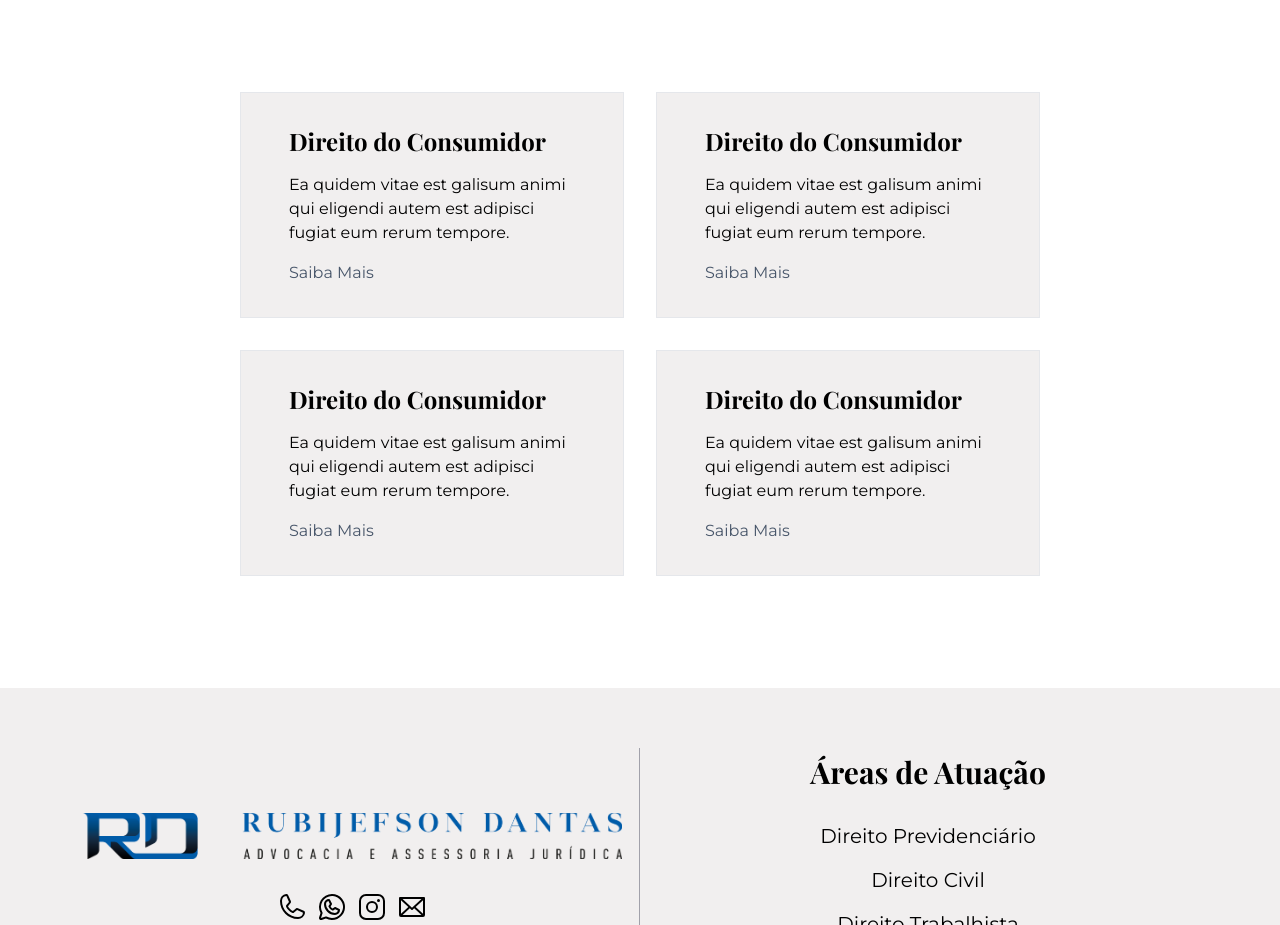
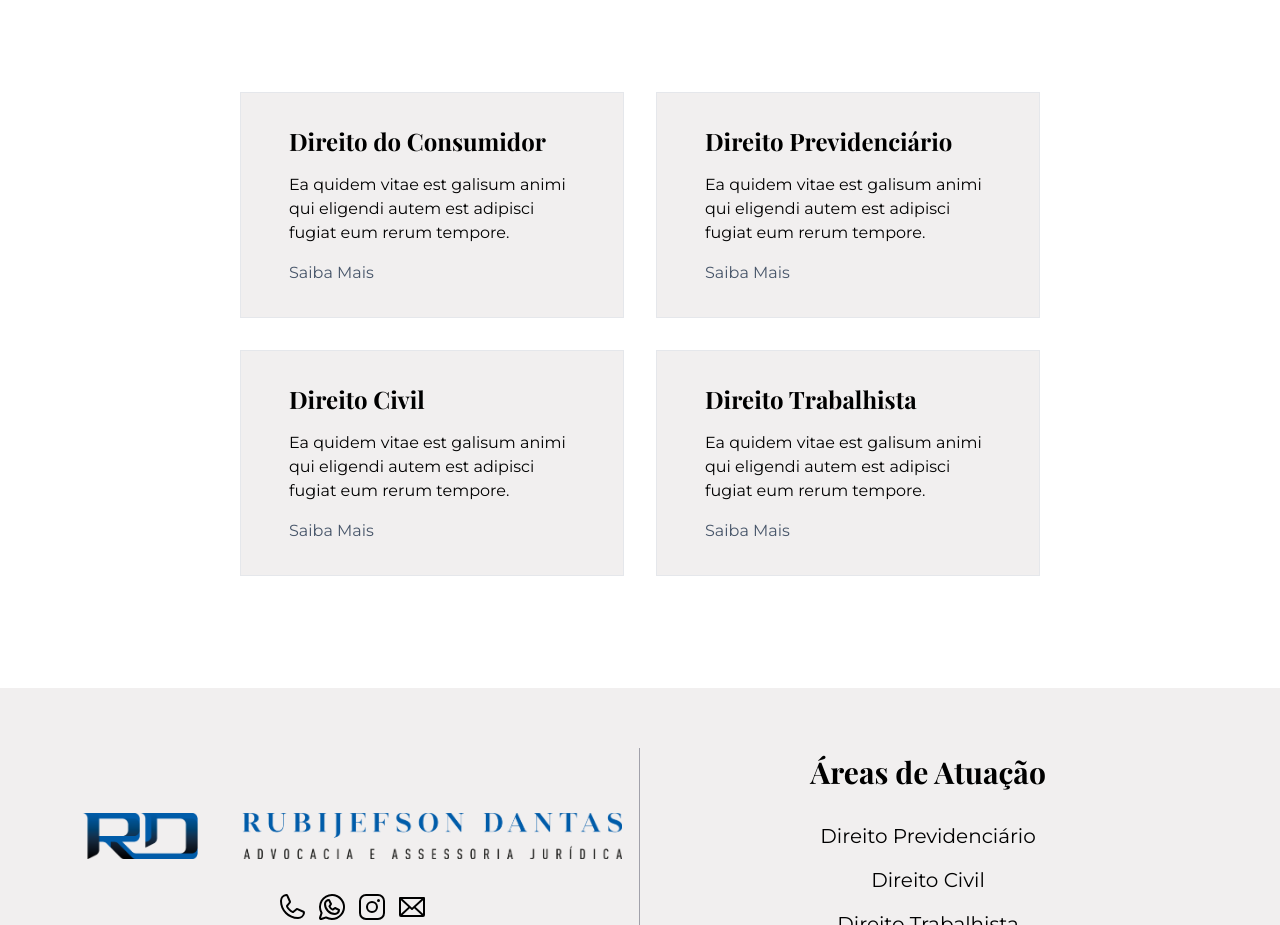
Before and after one commit to guilhermeevencio/lawyer-landing-page, a Next.js app: page / in a window 1280 px wide. Shown: the part 2008-2933 px from the top of the page. Built offline with nearby package versions, Linux system fonts and the light colour scheme.

Commit message:
update: abstract texts in specialities file.

```diff
--- a/src/database/specialities.ts
+++ b/src/database/specialities.ts
@@ -23,7 +23,7 @@ export interface Speciality {
 
 export const specalities: Speciality[] = [
   {
-    abstract: 'Lorem ipsum dolor sit amet, consectetur adipiscing elit, sed do eiusmod tempor incididunt ut labore et dolore magna aliqua. Sagittis id consectetur purus ut faucibus pulvinar elementum integer enim. Magna fringilla urna porttitor rhoncus dolor purus non enim praesent. Placerat in egestas erat imperdiet sed euismod nisi. Mi in nulla posuere sollicitudin aliquam. Aenean et tortor at risus viverra adipiscing at in. Ipsum faucibus vitae aliquet nec. Id diam vel quam elementum pulvinar etiam. Integer feugiat scelerisque varius morbi enim nunc faucibus a. Adipiscing vitae proin sagittis nisl rhoncus mattis rhoncus. Facilisis magna etiam tempor orci eu lobortis elementum nibh tellus. Pretium aenean pharetra magna ac placerat vestibulum lectus. Vitae semper quis lectus nulla at. Aenean euismod elementum nisi quis eleifend quam adipiscing.',
+    abstract: 'Você sabe quais são os seus direitos como consumidor? Você já se sentiu lesado por alguma empresa ou prestador de serviço? Se você precisa de orientação ou defesa em casos de cobranças indevidas, empréstimos fraudulentos, revisional de financiamentos com juros abusivos, defeitos em produtos ou serviços, propaganda enganosa, cancelamento de contrato, entre outros, conte com a nossa ajuda especializada em Direito do Consumidor. Nós vamos lutar pelos seus direitos e buscar a melhor solução para o seu problema.',
     waysToHelp: [
       {
         title: 'maneira 1',
@@ -44,7 +44,7 @@ export const specalities: Speciality[] = [
     link: '/direito-do-consumidor'
   },
   {
-    abstract: 'Lorem ipsum dolor sit amet, consectetur adipiscing elit, sed do eiusmod tempor incididunt ut labore et dolore magna aliqua. Sagittis id consectetur purus ut faucibus pulvinar elementum integer enim. Magna fringilla urna porttitor rhoncus dolor purus non enim praesent. Placerat in egestas erat imperdiet sed euismod nisi. Mi in nulla posuere sollicitudin aliquam. Aenean et tortor at risus viverra adipiscing at in. Ipsum faucibus vitae aliquet nec. Id diam vel quam elementum pulvinar etiam. Integer feugiat scelerisque varius morbi enim nunc faucibus a. Adipiscing vitae proin sagittis nisl rhoncus mattis rhoncus. Facilisis magna etiam tempor orci eu lobortis elementum nibh tellus. Pretium aenean pharetra magna ac placerat vestibulum lectus. Vitae semper quis lectus nulla at. Aenean euismod elementum nisi quis eleifend quam adipiscing.',
+    abstract: 'A Previdência Social é um direito de todos os trabalhadores que contribuem para o sistema. Mas nem sempre é fácil garantir os benefícios a que se tem direito, como aposentadoria, pensão por morte, auxílio-doença, salário-maternidade, entre outros. Por isso, é importante contar com o apoio de um advogado que conhece as leis e as normas que regem o assunto. Nós podemos te ajudar a requerer, revisar ou restabelecer o seu benefício previdenciário, de forma rápida e segura.',
     waysToHelp: [
       {
         title: 'maneira 1',
@@ -61,11 +61,11 @@ export const specalities: Speciality[] = [
     ],
     description: 'Ea quidem vitae est galisum animi qui eligendi autem est adipisci fugiat eum rerum tempore.',
     id: 2,
-    name: 'Direito do Consumidor',
-    link: '/direito-do-consumidor'
+    name: 'Direito Previdenciário',
+    link: '/direito-previdenciario'
   },
   {
-    abstract: 'Lorem ipsum dolor sit amet, consectetur adipiscing elit, sed do eiusmod tempor incididunt ut labore et dolore magna aliqua. Sagittis id consectetur purus ut faucibus pulvinar elementum integer enim. Magna fringilla urna porttitor rhoncus dolor purus non enim praesent. Placerat in egestas erat imperdiet sed euismod nisi. Mi in nulla posuere sollicitudin aliquam. Aenean et tortor at risus viverra adipiscing at in. Ipsum faucibus vitae aliquet nec. Id diam vel quam elementum pulvinar etiam. Integer feugiat scelerisque varius morbi enim nunc faucibus a. Adipiscing vitae proin sagittis nisl rhoncus mattis rhoncus. Facilisis magna etiam tempor orci eu lobortis elementum nibh tellus. Pretium aenean pharetra magna ac placerat vestibulum lectus. Vitae semper quis lectus nulla at. Aenean euismod elementum nisi quis eleifend quam adipiscing.',
+    abstract: 'O Direito Cível é o ramo do direito que trata das relações entre as pessoas, tanto físicas quanto jurídicas. Ele abrange diversas áreas, como contratos, responsabilidade civil, propriedade, família, sucessões, entre outras. Se você precisa de assessoria ou representação em questões cíveis, como cobranças, indenizações, inventários, divórcios, reconhecimento de paternidade, entre outras, você pode contar conosco. Nós vamos defender os seus interesses e buscar a melhor solução para o seu caso.',
     waysToHelp: [
       {
         title: 'maneira 1',
@@ -82,11 +82,11 @@ export const specalities: Speciality[] = [
     ],
     description: 'Ea quidem vitae est galisum animi qui eligendi autem est adipisci fugiat eum rerum tempore.',
     id: 3,
-    name: 'Direito do Consumidor',
-    link: '/direito-do-consumidor'
+    name: 'Direito Civil',
+    link: '/direito-civil'
   },
   {
-    abstract: 'Lorem ipsum dolor sit amet, consectetur adipiscing elit, sed do eiusmod tempor incididunt ut labore et dolore magna aliqua. Sagittis id consectetur purus ut faucibus pulvinar elementum integer enim. Magna fringilla urna porttitor rhoncus dolor purus non enim praesent. Placerat in egestas erat imperdiet sed euismod nisi. Mi in nulla posuere sollicitudin aliquam. Aenean et tortor at risus viverra adipiscing at in. Ipsum faucibus vitae aliquet nec. Id diam vel quam elementum pulvinar etiam. Integer feugiat scelerisque varius morbi enim nunc faucibus a. Adipiscing vitae proin sagittis nisl rhoncus mattis rhoncus. Facilisis magna etiam tempor orci eu lobortis elementum nibh tellus. Pretium aenean pharetra magna ac placerat vestibulum lectus. Vitae semper quis lectus nulla at. Aenean euismod elementum nisi quis eleifend quam adipiscing.',
+    abstract: 'O Direito Trabalhista é o ramo do direito que regula as relações entre empregados e empregadores. Ele visa garantir os direitos e deveres de ambas as partes, bem como a harmonia e a justiça no ambiente de trabalho. Se você precisa de orientação ou defesa em questões trabalhistas, como rescisão contratual, verbas rescisórias, horas extras, férias, décimo terceiro salário, adicional noturno, insalubridade, periculosidade, assédio moral ou sexual, entre outras, você pode contar também com essa nossa especialidade em Direito Trabalhista. Nós vamos defender os seus direitos e buscar a melhor solução para o seu caso.',
     waysToHelp: [
       {
         title: 'maneira 1',
@@ -103,7 +103,7 @@ export const specalities: Speciality[] = [
     ],
     description: 'Ea quidem vitae est galisum animi qui eligendi autem est adipisci fugiat eum rerum tempore.',
     id: 4,
-    name: 'Direito do Consumidor',
-    link: '/direito-do-consumidor'
+    name: 'Direito Trabalhista',
+    link: '/direito-trabalhista'
   }
 ]
```
